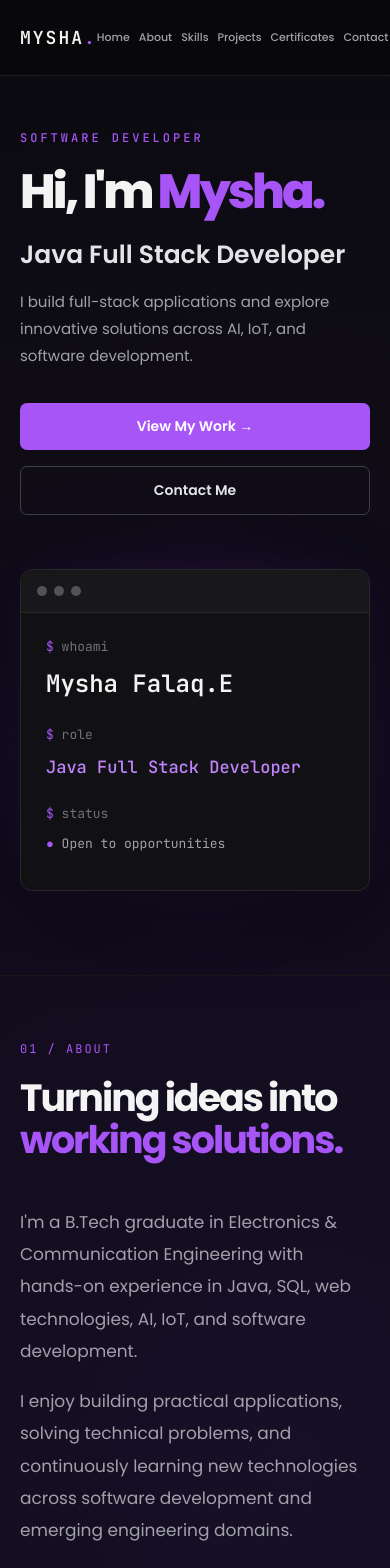
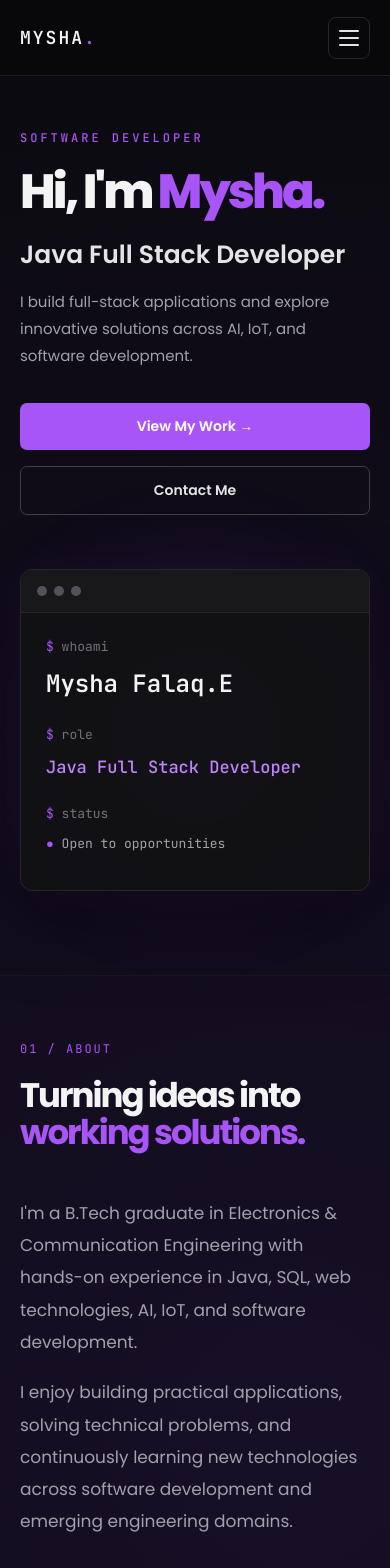
Before and after one commit to Myshafalaq-max/my-portfolio, a React (Vite) app: page / in a window 390 px wide. Shown: the top 1568 px of the page. Built offline with nearby package versions, Linux system fonts and the light colour scheme.

Commit message:
Improve mobile navigation and responsiveness

```diff
--- a/src/App.css
+++ b/src/App.css
@@ -1090,19 +1090,311 @@
   }
 }
 
+/* ================================
+   MOBILE NAVIGATION
+================================ */
+
+.menu-toggle {
+  display: none;
+}
+
+
+/* ================================
+   TABLET
+================================ */
+
+@media (max-width: 1000px) {
+  .skills-grid {
+    grid-template-columns: repeat(2, 1fr);
+  }
+}
+
+@media (max-width: 900px) {
+  .hero {
+    grid-template-columns: 1fr;
+
+    gap: 50px;
+
+    padding-top: 140px;
+  }
+
+  .hero-visual {
+    min-height: 380px;
+  }
+
+  .about {
+    grid-template-columns: 1fr;
+    gap: 45px;
+  }
+
+  .projects-grid {
+    grid-template-columns: 1fr;
+  }
+
+  .contact-section {
+    grid-template-columns: 1fr;
+    gap: 50px;
+  }
+
+  .contact-card {
+    max-width: 100%;
+  }
+}
+
+
+/* ================================
+   MOBILE
+================================ */
+
+@media (max-width: 750px) {
+
+  .navbar {
+    height: 76px;
+    min-height: 76px;
+
+    padding: 0 20px;
+
+    background: rgba(9, 9, 11, 0.96);
+  }
+
+  .menu-toggle {
+    display: flex;
+
+    width: 42px;
+    height: 42px;
+
+    padding: 0;
+
+    border: 1px solid #27272a;
+    border-radius: 8px;
+
+    background: transparent;
+
+    cursor: pointer;
+
+    flex-direction: column;
+    align-items: center;
+    justify-content: center;
+
+    gap: 5px;
+  }
+
+  .menu-toggle span {
+    display: block;
+
+    width: 20px;
+    height: 2px;
+
+    background: #e4e4e7;
+
+    border-radius: 2px;
+
+    transition:
+      transform 0.25s ease,
+      opacity 0.25s ease;
+  }
+
+  /* Hamburger animation */
+  .menu-toggle.active span:nth-child(1) {
+    transform: translateY(7px) rotate(45deg);
+  }
+
+  .menu-toggle.active span:nth-child(2) {
+    opacity: 0;
+  }
+
+  .menu-toggle.active span:nth-child(3) {
+    transform: translateY(-7px) rotate(-45deg);
+  }
+
+  .nav-links {
+    position: absolute;
+
+    top: 76px;
+    left: 0;
+
+    width: 100%;
+
+    display: flex;
+    flex-direction: column;
+
+    gap: 0;
+
+    padding: 8px 20px 20px;
+
+    box-sizing: border-box;
+
+    background: rgba(9, 9, 11, 0.98);
+
+    border-bottom: 1px solid #27272a;
+
+    transform: translateY(-20px);
+
+    opacity: 0;
+    visibility: hidden;
+
+    pointer-events: none;
+
+    transition:
+      transform 0.25s ease,
+      opacity 0.25s ease,
+      visibility 0.25s ease;
+  }
+
+  .nav-links.open {
+    transform: translateY(0);
+
+    opacity: 1;
+    visibility: visible;
+
+    pointer-events: auto;
+  }
+
+  .nav-links a {
+    display: block;
+
+    padding: 15px 0;
+
+    font-size: 14px;
+
+    border-bottom: 1px solid #18181b;
+  }
+
+  .nav-links a:last-child {
+    border-bottom: none;
+  }
+
+  .certifications-grid {
+    grid-template-columns: 1fr;
+  }
+
+  .hero {
+    min-height: auto;
+
+    padding: 130px 20px 80px;
+
+    grid-template-columns: 1fr;
+  }
+
+  .hero h1 {
+    font-size: 55px;
+    letter-spacing: -3px;
+  }
+
+  .hero h2 {
+    font-size: 25px;
+  }
+
+  .hero-description {
+    font-size: 15px;
+  }
+
+  .hero-buttons {
+    flex-direction: column;
+    align-items: stretch;
+  }
+
+  .primary-btn,
+  .secondary-btn {
+    width: 100%;
+    box-sizing: border-box;
+  }
+
+  .hero-visual {
+    min-height: 330px;
+  }
+
+  .glow-circle {
+    width: 260px;
+    height: 260px;
+  }
+
+  .profile-card {
+    width: 100%;
+  }
+
+  .terminal-content {
+    padding: 25px;
+  }
+
+  .about {
+    padding: 65px 20px 35px;
+  }
+
+  .skills-section,
+  .projects-section {
+    padding: 45px 20px 65px;
+  }
+
+  .certifications-section {
+    padding: 65px 20px;
+  }
+
+  .contact-section {
+    padding: 70px 20px 90px;
+  }
+
+  .section-heading h2 {
+    font-size: 38px;
+  }
+
+  .skills-grid {
+    grid-template-columns: 1fr;
+  }
+
+  .project-card {
+    min-height: auto;
+    padding: 25px;
+  }
+
+  .project-top {
+    margin-bottom: 35px;
+  }
+
+  .project-card h3 {
+    font-size: 23px;
+  }
+
+  .certification-card {
+    padding: 25px;
+  }
+
+  .certification-top {
+    margin-bottom: 32px;
+  }
+
+  .certification-card h3 {
+    font-size: 23px;
+  }
+
+  .contact-content p {
+    font-size: 15px;
+  }
+
+  .contact-card {
+    padding: 25px;
+  }
+
+  .contact-item a {
+    font-size: 14px;
+    word-break: break-word;
+  }
+
+  .footer {
+    padding: 25px 20px;
+  }
+
+  .view-certificates-btn {
+    width: 100%;
+  }
+}
+
 
 /* ================================
    SMALL MOBILE
 ================================ */
 
 @media (max-width: 450px) {
-  .nav-links {
-    gap: 9px;
-  }
-
-  .nav-links a {
-    font-size: 11px;
-  }
 
   .logo {
     font-size: 18px;
@@ -1111,4 +1403,8 @@
   .hero h1 {
     font-size: 48px;
   }
+
+  .section-heading h2 {
+    font-size: 34px;
+  }
 }
--- a/src/App.jsx
+++ b/src/App.jsx
@@ -3,6 +3,11 @@ import "./App.css";
 
 function App() {
   const [showCertificates, setShowCertificates] = useState(false);
+  const [menuOpen, setMenuOpen] = useState(false);
+
+  const closeMenu = () => {
+    setMenuOpen(false);
+  };
 
   return (
     <div className="portfolio">
@@ -13,13 +18,23 @@ function App() {
           MYSHA<span>.</span>
         </div>
 
-        <div className="nav-links">
-          <a href="#home">Home</a>
-          <a href="#about">About</a>
-          <a href="#skills">Skills</a>
-          <a href="#projects">Projects</a>
-          <a href="#certifications">Certificates</a>
-          <a href="#contact">Contact</a>
+        <button
+          className={`menu-toggle ${menuOpen ? "active" : ""}`}
+          onClick={() => setMenuOpen(!menuOpen)}
+          aria-label="Toggle navigation menu"
+        >
+          <span></span>
+          <span></span>
+          <span></span>
+        </button>
+
+        <div className={`nav-links ${menuOpen ? "open" : ""}`}>
+          <a href="#home" onClick={closeMenu}>Home</a>
+          <a href="#about" onClick={closeMenu}>About</a>
+          <a href="#skills" onClick={closeMenu}>Skills</a>
+          <a href="#projects" onClick={closeMenu}>Projects</a>
+          <a href="#certifications" onClick={closeMenu}>Certificates</a>
+          <a href="#contact" onClick={closeMenu}>Contact</a>
         </div>
       </nav>
 
@@ -195,7 +210,6 @@ function App() {
 
         <div className="projects-grid">
 
-          {/* Project 1 */}
           <article className="project-card">
             <div className="project-top">
               <span className="project-number">01</span>
@@ -224,7 +238,6 @@ function App() {
           </article>
 
 
-          {/* Project 2 */}
           <article className="project-card">
             <div className="project-top">
               <span className="project-number">02</span>
@@ -253,7 +266,6 @@ function App() {
           </article>
 
 
-          {/* Project 3 */}
           <article className="project-card">
             <div className="project-top">
               <span className="project-number">03</span>
@@ -281,7 +293,6 @@ function App() {
           </article>
 
 
-          {/* Project 4 */}
           <article className="project-card">
             <div className="project-top">
               <span className="project-number">04</span>
@@ -326,7 +337,6 @@ function App() {
 
         <div className="certifications-grid">
 
-          {/* Java Full Stack Certificates */}
           <div className="certification-card">
 
             <div className="certification-top">
@@ -404,7 +414,6 @@ function App() {
           </div>
 
 
-          {/* IBM Certificate */}
           <div className="certification-card">
 
             <div className="certification-top">
```
